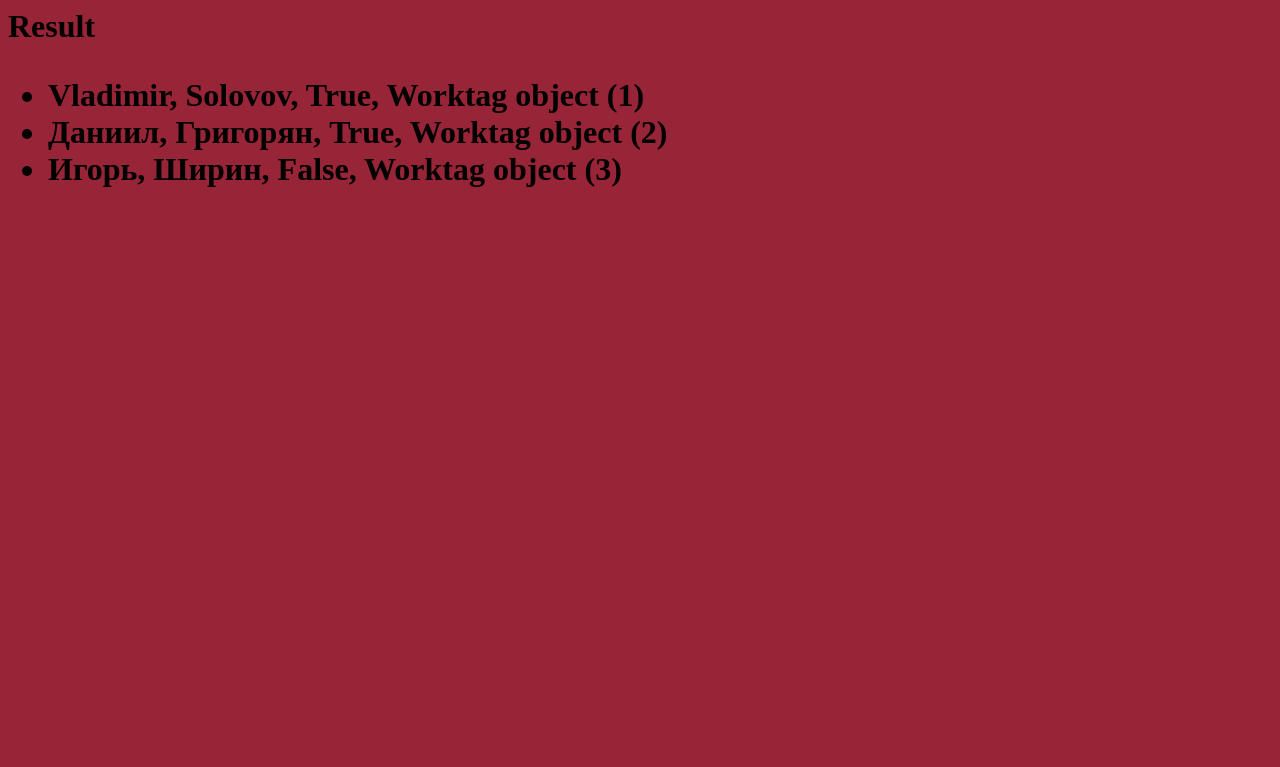
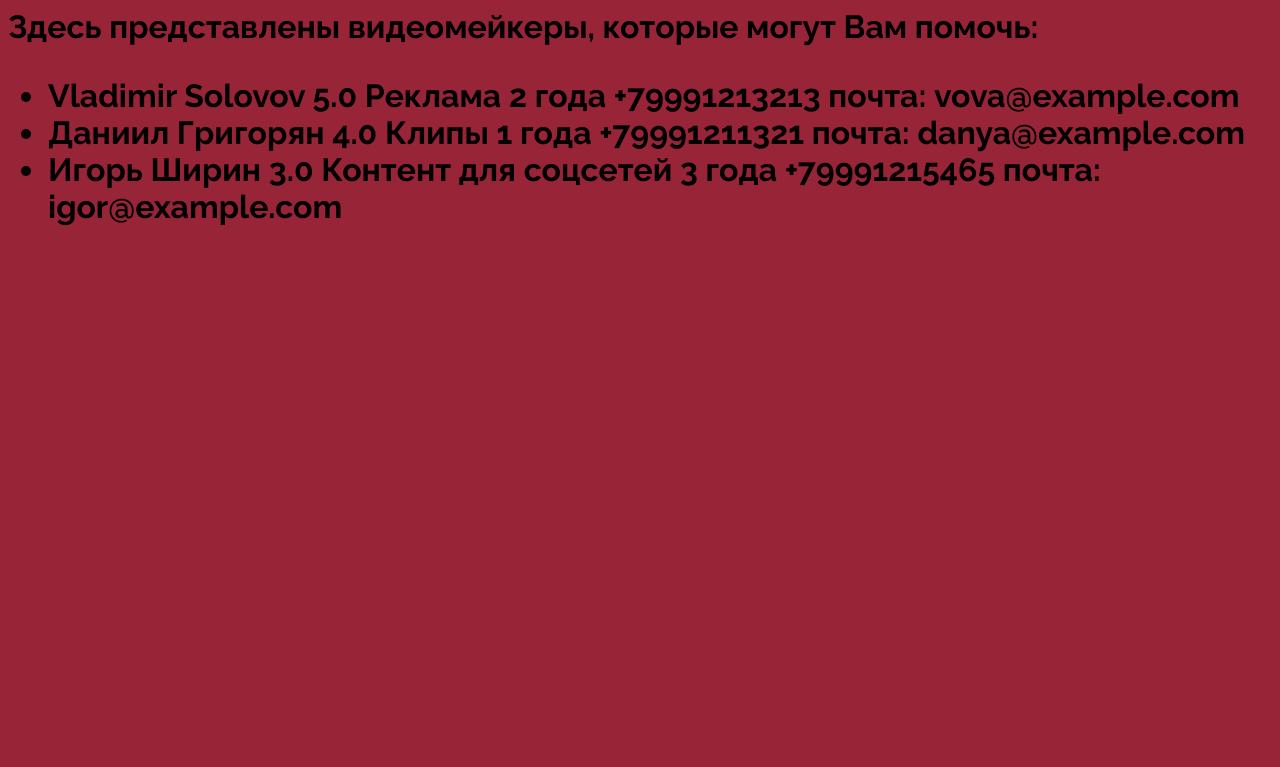
Before and after one commit to Gudvine/vovasite, a Django app: page /search_results/ in a window 1280 px wide. Shown: the top 767 px of the page. Run offline with Django 4.2, Linux system fonts and the light colour scheme; data comes from the database, SQL or seed files in the repository; both versions use the stored data as it was after the commit.

Commit message:
added some fiels in model, improved search page

```diff
--- a/newApp/models.py
+++ b/newApp/models.py
@@ -16,6 +16,9 @@ class Videomaker(models.Model):
 	first_name = models.CharField(max_length=40)
 	last_name = models.CharField(max_length=40)
 	free_status = models.BooleanField(default=True)
+	experience_level = models.CharField(max_length=2)
+	phone_number = models.CharField(max_length=12)
+	maker_mail = models.EmailField(max_length=200)
 	# work_tag = models.ManyToManyField("Worktag", blank=True)
 	work_tag = models.OneToOneField(Worktag, on_delete=models.CASCADE)
 	score = models.OneToOneField(Score, on_delete=models.CASCADE, primary_key=True)
--- a/vovasite/static/css/search_style.css
+++ b/vovasite/static/css/search_style.css
@@ -1,3 +1,4 @@
 body{
 	background-color: #972437;
+	font-family: "Raleway";
 }
--- a/vovasite/templates/index.html
+++ b/vovasite/templates/index.html
@@ -266,7 +266,7 @@
                     </div>
                     <form action="" class="footer__form">
                         <div class="footer__piece">
-                            <div class="footer__piece-title">Ваш e-mail:</div>
+                            <div class="footer__piece-title">Тип ролика:</div>
                             <input type="text" class="footer__input">
                         </div>
                         <div class="footer__piece">
--- a/vovasite/templates/search_results.html
+++ b/vovasite/templates/search_results.html
@@ -1,16 +1,18 @@
 {% load static %}
 <head>
+    <link href="https://fonts.googleapis.com/css2?family=Montserrat:wght@400;700&family=Raleway:wght@400;500;700&display=swap" rel="stylesheet">
     <link rel="stylesheet" href="{% static '/css/search_style.css' %}">
     <title>Результаты поиска</title>
 </head>
 
 <body>
-<h1>Result<h1>
+<h1>Здесь представлены видеомейкеры, которые могут Вам помочь:<h1>
 
 <ul>
   {% for videomaker in object_list %}
     <li>
-      {{ videomaker.first_name }}, {{ videomaker.last_name }}, {{videomaker.free_status}}, {{videomaker.work_tag}}
+      {{ videomaker.first_name }} {{ videomaker.last_name }} {{videomaker.score.score_value}} {{videomaker.work_tag.tag_name}}
+      {{videomaker.experience_level}} года {{videomaker.phone_number}} почта: {{videomaker.maker_mail}}
     </li>
   {% endfor %}
 </ul>
```
Also changed, not shown: db.sqlite3, newApp/migrations/0004_videomaker_experience_videomaker_maker_mail_and_more.py (added), newApp/migrations/0005_alter_videomaker_experience.py (added), newApp/migrations/0006_alter_videomaker_experience.py (added), newApp/migrations/0007_rename_experience_videomaker_experience_level.py (added).
